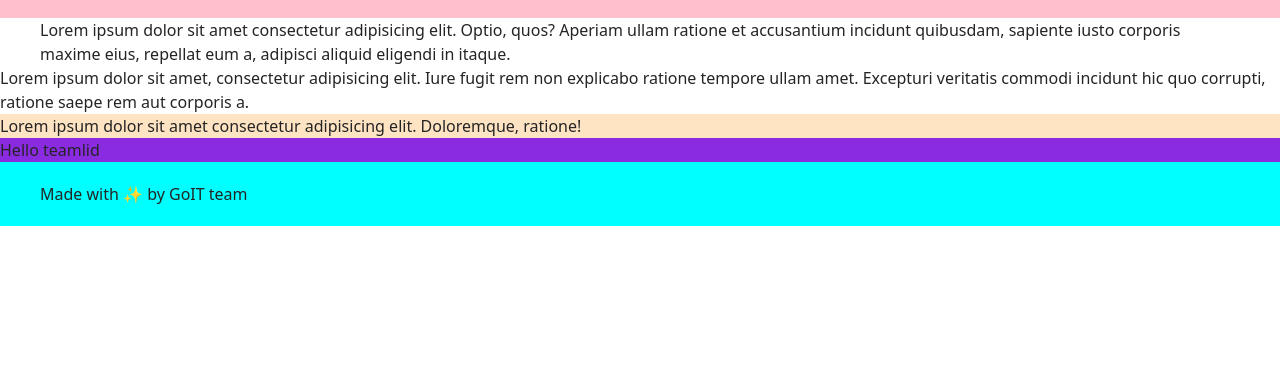
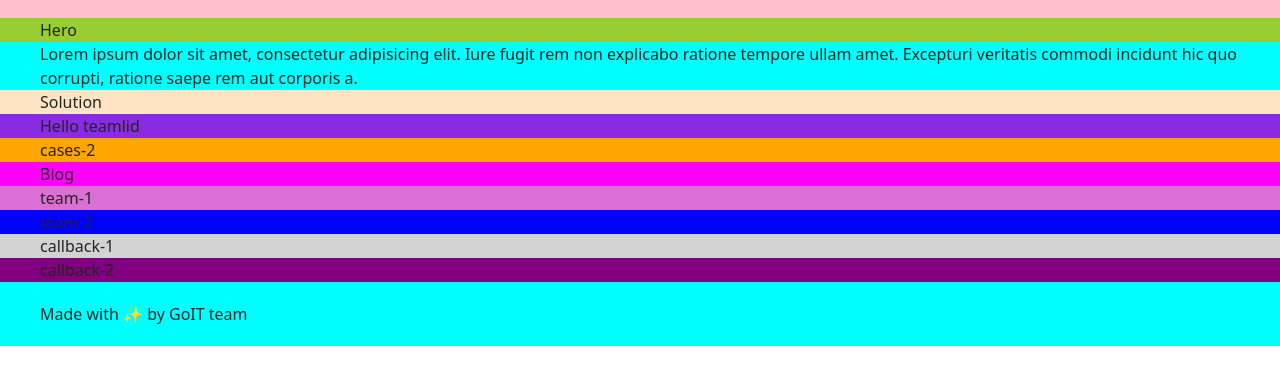
Before and after one commit to JokerGared/Practise111, a plain HTML site: page index.html in a window 1280 px wide. Shown: the part 130-514 px from the top of the page. Drawn offline with Linux system fonts and the light colour scheme.

Commit message:
Deploying to gh-pages from @ JokerGared/Practise111@4aab0e6bfeb429f41c73d9dfe29e579e039adf82 🚀

```diff
--- a/assets/index-C5qWYU8b.css
+++ /dev/null
@@ -1 +0,0 @@
-h1,h2,h3,h4,h5,h6,p{margin:0}ul{margin:0;padding:0;list-style:none}a{color:currentColor;text-decoration:none}button{cursor:pointer}img{display:block;max-width:100%;height:auto}:root{font-family:system-ui,-apple-system,BlinkMacSystemFont,Segoe UI,Roboto,Oxygen,Ubuntu,Cantarell,Open Sans,Helvetica Neue,sans-serif;font-size:16px;line-height:1.5;font-weight:400;color:#242424;background-color:#ffffffde;font-synthesis:none;text-rendering:optimizeLegibility;-webkit-font-smoothing:antialiased;-moz-osx-font-smoothing:grayscale;-webkit-text-size-adjust:100%}body{margin:0}.container{min-width:320px;max-width:375px;margin:0 auto;padding:0 16px}@media only screen and (min-width: 768px){.container{max-width:768px}}@media only screen and (min-width: 1200px){.container{max-width:1200px}}@keyframes slide{0%{transform:translate(-140%) translateY(-50%)}to{transform:translate(-104%) translateY(-50%)}}@keyframes stretch{0%{opacity:0;transform:translate(-50%) translateY(100%) scale(.2)}to{opacity:1;transform:translate(-50%) translateY(100%) scale(1)}}.header{background-color:pink;padding:20px 0}.solution{background-color:bisque}.cases{background-color:#8a2be2}.footer{background-color:#0ff;padding:20px 0}
--- /dev/null
+++ b/assets/index-CdtTEswb.css
@@ -0,0 +1 @@
+h1,h2,h3,h4,h5,h6,p{margin:0}ul{margin:0;padding:0;list-style:none}a{color:currentColor;text-decoration:none}button{cursor:pointer}img{display:block;max-width:100%;height:auto}:root{font-family:system-ui,-apple-system,BlinkMacSystemFont,Segoe UI,Roboto,Oxygen,Ubuntu,Cantarell,Open Sans,Helvetica Neue,sans-serif;font-size:16px;line-height:1.5;font-weight:400;color:#242424;background-color:#ffffffde;font-synthesis:none;text-rendering:optimizeLegibility;-webkit-font-smoothing:antialiased;-moz-osx-font-smoothing:grayscale;-webkit-text-size-adjust:100%}body{margin:0}.container{min-width:320px;max-width:375px;margin:0 auto;padding:0 16px}@media only screen and (min-width: 768px){.container{max-width:768px}}@media only screen and (min-width: 1200px){.container{max-width:1200px}}@keyframes slide{0%{transform:translate(-140%) translateY(-50%)}to{transform:translate(-104%) translateY(-50%)}}@keyframes stretch{0%{opacity:0;transform:translate(-50%) translateY(100%) scale(.2)}to{opacity:1;transform:translate(-50%) translateY(100%) scale(1)}}.header{background-color:pink;padding:20px 0}.hero{background-color:#9acd32}.about{background-color:#0ff}.solution{background-color:bisque}.cases-1{background-color:#8a2be2}.cases-2{background-color:orange}.blog{background-color:#f0f}.team-1{background-color:orchid}.team-2{background-color:#00f}.callback-1{background-color:#d3d3d3}.callback-2{background-color:purple}.footer{background-color:#0ff;padding:20px 0}
--- a/index.html
+++ b/index.html
@@ -7,7 +7,7 @@
     <meta name="viewport" content="width=device-width, initial-scale=1.0" />
     <title>Vanilla App Template</title>
     <script type="module" crossorigin src="/Practise111/index.js"></script>
-    <link rel="stylesheet" crossorigin href="/Practise111/assets/index-C5qWYU8b.css">
+    <link rel="stylesheet" crossorigin href="/Practise111/assets/index-CdtTEswb.css">
   </head>
   <body>
     <header class="header">
@@ -35,31 +35,66 @@
       <!-- Loads the specified .html file -->
       <section class="hero">
   <div class="container">
+    <p>Hero</p>
+  </div>
+</section>
+
+      <section class="about">
+  <div class="container">
     <p>
-      Lorem ipsum dolor sit amet consectetur adipisicing elit. Optio, quos?
-      Aperiam ullam ratione et accusantium incidunt quibusdam, sapiente iusto
-      corporis maxime eius, repellat eum a, adipisci aliquid eligendi in itaque.
+      Lorem ipsum dolor sit amet, consectetur adipisicing elit. Iure fugit rem
+      non explicabo ratione tempore ullam amet. Excepturi veritatis commodi
+      incidunt hic quo corrupti, ratione saepe rem aut corporis a.
     </p>
   </div>
 </section>
 
-      <section class="about">
-  <p>
-    Lorem ipsum dolor sit amet, consectetur adipisicing elit. Iure fugit rem non
-    explicabo ratione tempore ullam amet. Excepturi veritatis commodi incidunt
-    hic quo corrupti, ratione saepe rem aut corporis a.
-  </p>
+      <section class="solution">
+  <div class="container">
+    <p>Solution</p>
+  </div>
 </section>
 
-      <section class="solution">
-  <p>
-    Lorem ipsum dolor sit amet consectetur adipisicing elit. Doloremque,
-    ratione!
-  </p>
+      <section class="cases-1">
+  <div class="container">
+    <p>Hello teamlid</p>
+  </div>
 </section>
 
-      <section class="cases">
-  <p>Hello teamlid</p>
+      <section class="cases-2">
+  <div class="container">
+    <p>cases-2</p>
+  </div>
+</section>
+
+      <section class="blog">
+  <div class="container">
+    <p>Blog</p>
+  </div>
+</section>
+
+      <section class="team-1">
+  <div class="container">
+    <p>team-1</p>
+  </div>
+</section>
+
+      <section class="team-2">
+  <div class="container">
+    <p>team-2</p>
+  </div>
+</section>
+
+      <section class="callback-1">
+  <div class="container">
+    <p>callback-1</p>
+  </div>
+</section>
+
+      <section class="callback-2">
+  <div class="container">
+    <p>callback-2</p>
+  </div>
 </section>
 
     </main>
```
